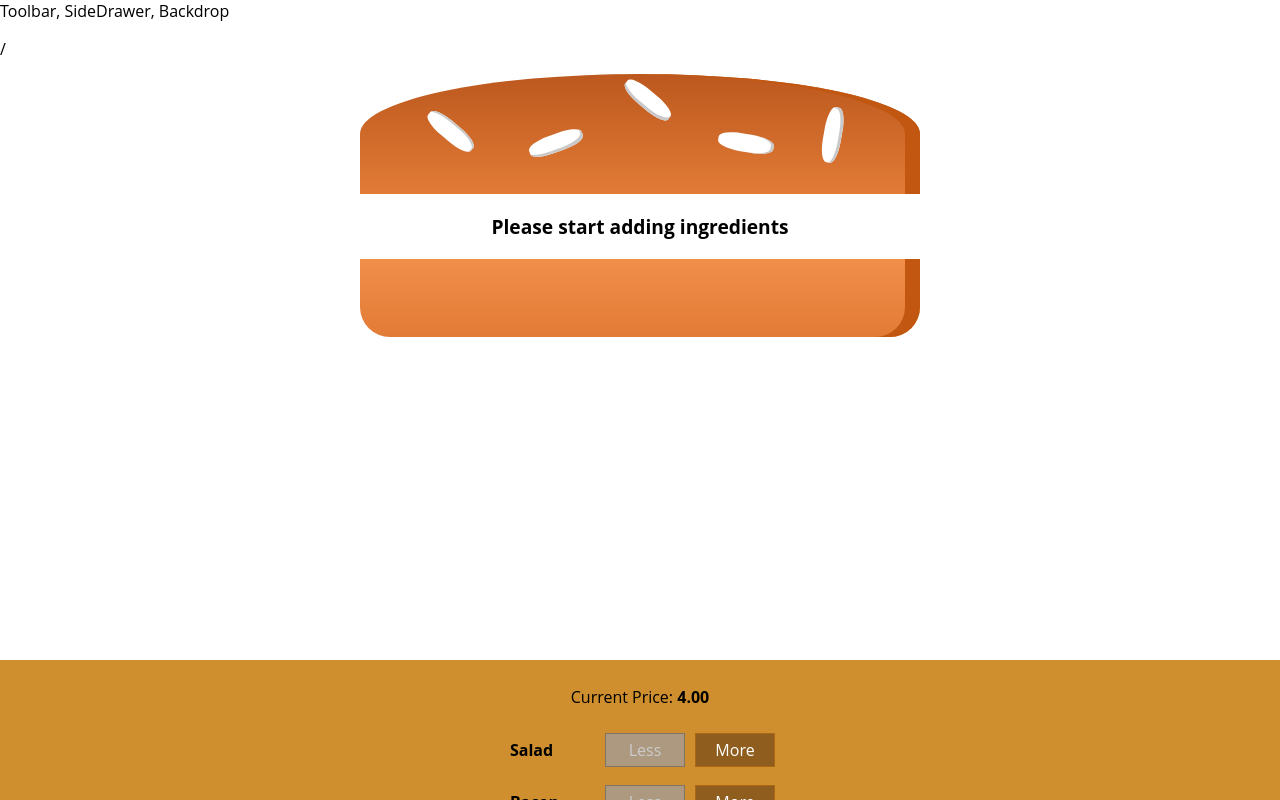
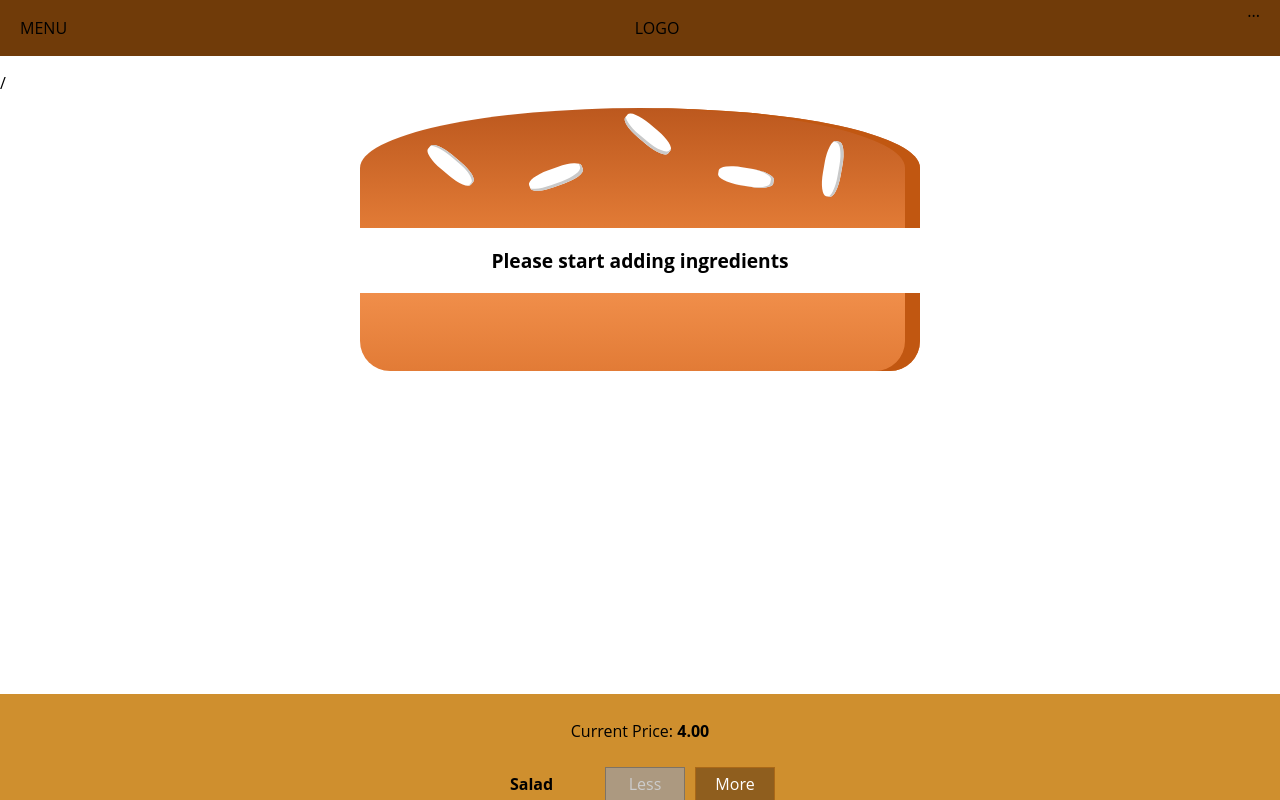
Before and after one commit to Salsa-Dude/My-Burger-App, a React app: page / in a window 1280 px wide. Shown: the top 800 px of the page. Built offline with nearby package versions, Linux system fonts and the light colour scheme; the HTML template or start-up script is replaced by a standard one.

Commit message:
Adding a Toolbar

```diff
--- a/src/components/Layout/Layout.css
+++ b/src/components/Layout/Layout.css
@@ -1,3 +1,3 @@
 .Content {
-  margin-top: 16px;
+  margin-top: 72px;
 }
--- a/src/components/Layout/Layout.js
+++ b/src/components/Layout/Layout.js
@@ -1,10 +1,11 @@
 import React from "react";
 import classes from "./Layout.css";
+import Toolbar from "../Navigation/Toolbar/Toolbar";
 
 const layout = props => {
   return (
     <React.Fragment>
-      <div>Toolbar, SideDrawer, Backdrop</div>
+      <Toolbar />
       <main className={classes.Content}>{props.children}</main>
     </React.Fragment>
   );
--- /dev/null
+++ b/src/components/Navigation/Toolbar/Toolbar.css
@@ -0,0 +1,18 @@
+.Toolbar {
+  height: 56px;
+  width: 100%;
+  position: fixed;
+  top: 0;
+  left: 0;
+  background-color: #703b09;
+  display: flex;
+  justify-content: space-between;
+  align-items: center;
+  padding: 0 20px;
+  box-sizing: border-box;
+  z-index: 90;
+}
+
+.Toolbar nav {
+  height: 100%;
+}
--- /dev/null
+++ b/src/components/Navigation/Toolbar/Toolbar.js
@@ -0,0 +1,14 @@
+import React from "react";
+import classes from "./Toolbar.css";
+
+const toolbar = props => {
+  return (
+    <header className={classes.Toolbar}>
+      <div>MENU</div>
+      <div>LOGO</div>
+      <nav>...</nav>
+    </header>
+  );
+};
+
+export default toolbar;
```
